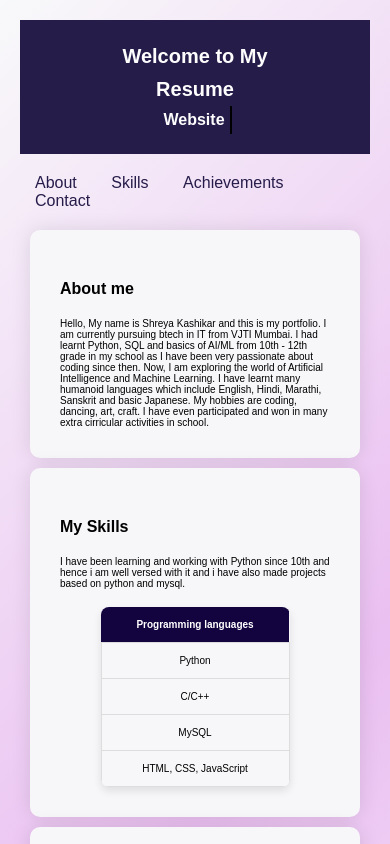
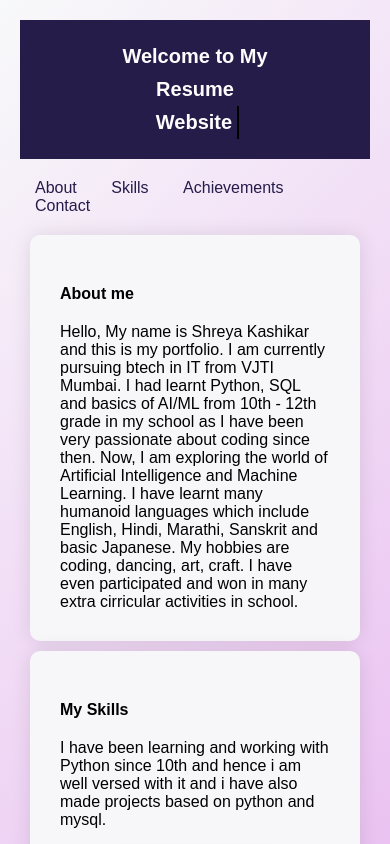
Before and after one commit to shreyakash24/Portfolio-website, a plain HTML site: page index.html in a window 390 px wide. Shown: the top 844 px of the page. Drawn offline with nearby package versions, Linux system fonts and the light colour scheme.

Commit message:
modified

```diff
--- a/style.css
+++ b/style.css
@@ -111,10 +111,10 @@
         p, td, th{
           font-size: 16px;
         }
-        #animatedHeader, h2 {
+        h2 {
           font-size: 20px;
         }
-        h1{
+        h1, #animatedHeader{
           font-size: 30px;
         }
       }
@@ -122,13 +122,10 @@
         header{
           flex-direction: column;
         }
-        p, td, th{
-          font-size: 10px;
-        }
-        #animatedHeader, h2{
+        h2{
           font-size: 16px;
         }
-        h1{
+        h1, #animatedHeader{
           font-size: 20px;
         }
         article{
```
